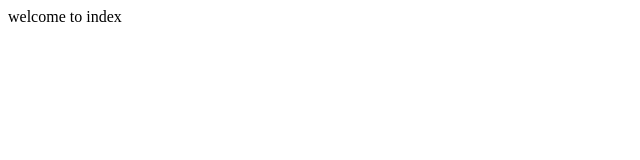
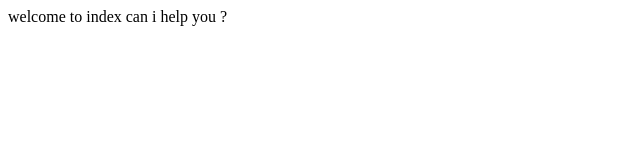
Before and after one commit to BenSaid0/lecture1, a plain HTML site: page index.html in a window 1280 px wide. Shown: the whole page, without its empty margins (0-640 px from the left). Drawn offline with Linux system fonts and the light colour scheme.

Commit message:
new branch

```diff
--- a/index.html
+++ b/index.html
@@ -3,5 +3,6 @@
 <head>
 <title>hello visitor</title>
 </head>
-<body>welcome to index</body>
+<body>welcome to index
+	can i help you ?</body>
 </html>
```
